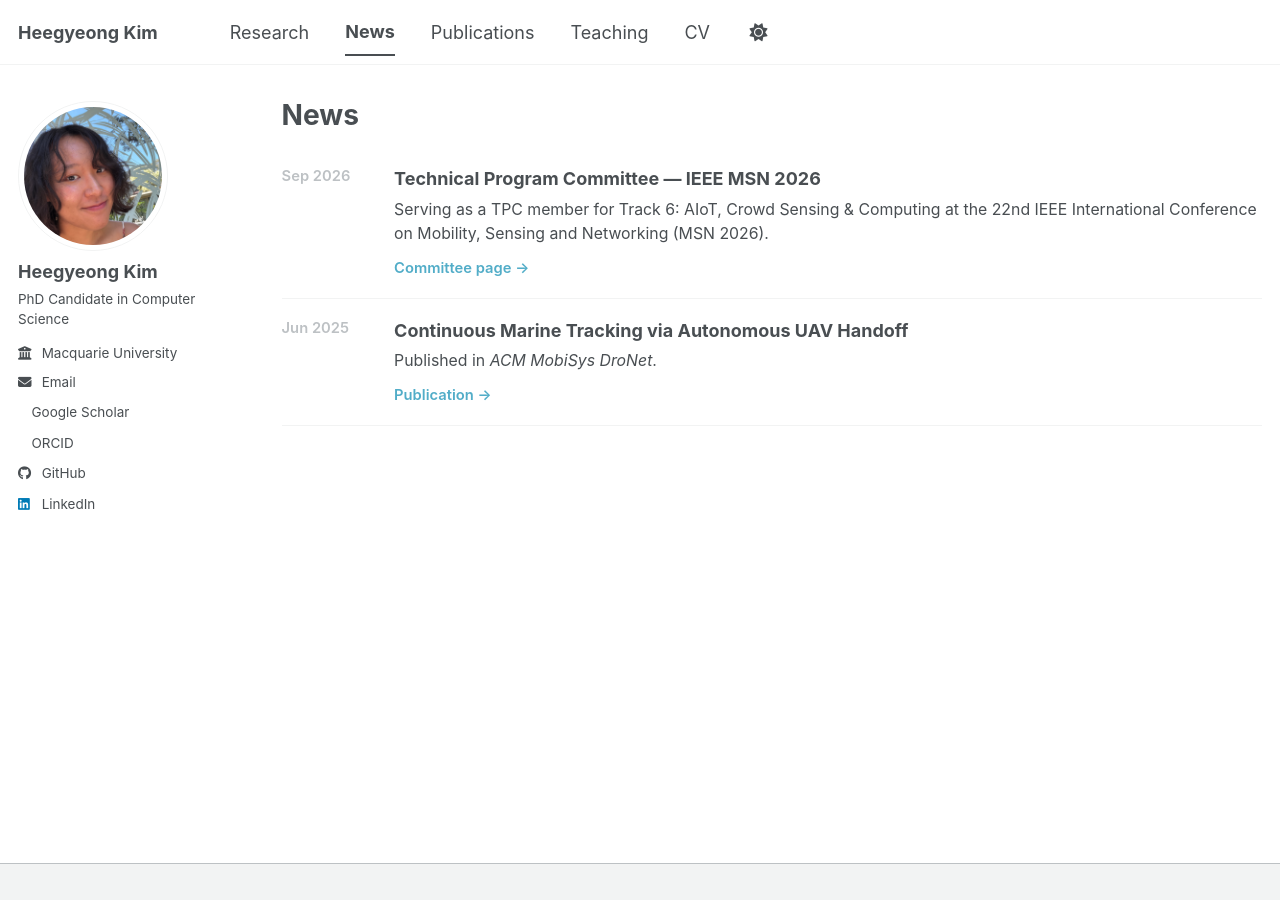
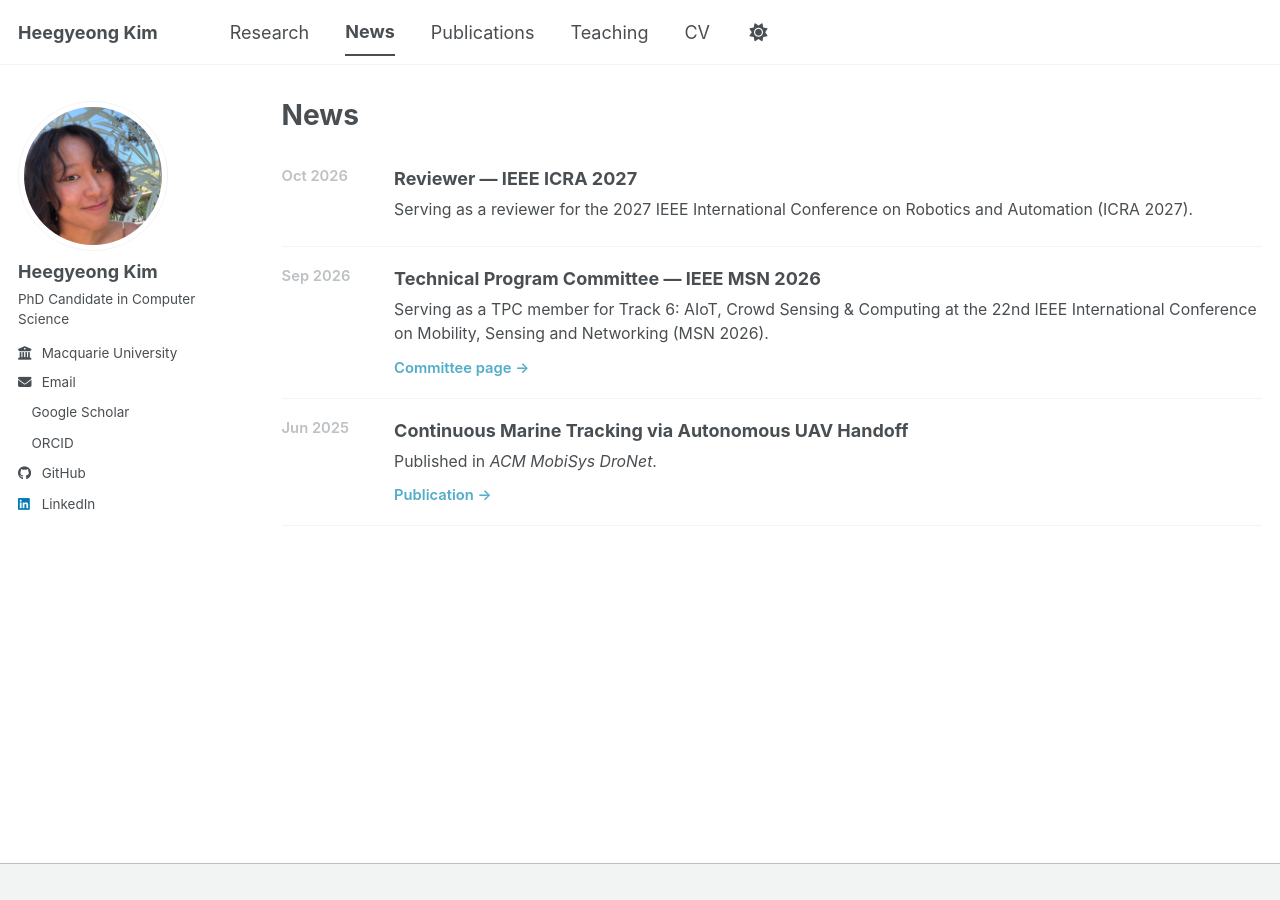
Before and after one commit to HeegyeongK/heegyeongk.github.io, a Jekyll site: the page built from _pages/news.md, in a window 1280 px wide. Built offline with Jekyll 4.4.1, drawn with Linux system fonts in a browser that asks for light colours; a style sheet for code colours, icons or effects is not loaded.

Commit message:
Add ICRA 2027 reviewer service to news

```diff
--- a/_data/news.yml
+++ b/_data/news.yml
@@ -1,6 +1,10 @@
 # Manual news only.
 # Published papers are added to News automatically from _publications.
 # Manuscripts with category: under_review are excluded automatically.
+- date: 2026-10-18
+  title: "Reviewer — IEEE ICRA 2027"
+  text: "Serving as a reviewer for the 2027 IEEE International Conference on Robotics and Automation (ICRA 2027)."
+  home_text: "Serving as a reviewer for IEEE ICRA 2027."
 - date: 2026-09-01
   title: "Technical Program Committee — IEEE MSN 2026"
   text: "Serving as a TPC member for Track 6: AIoT, Crowd Sensing & Computing at the 22nd IEEE International Conference on Mobility, Sensing and Networking (MSN 2026)."
```
